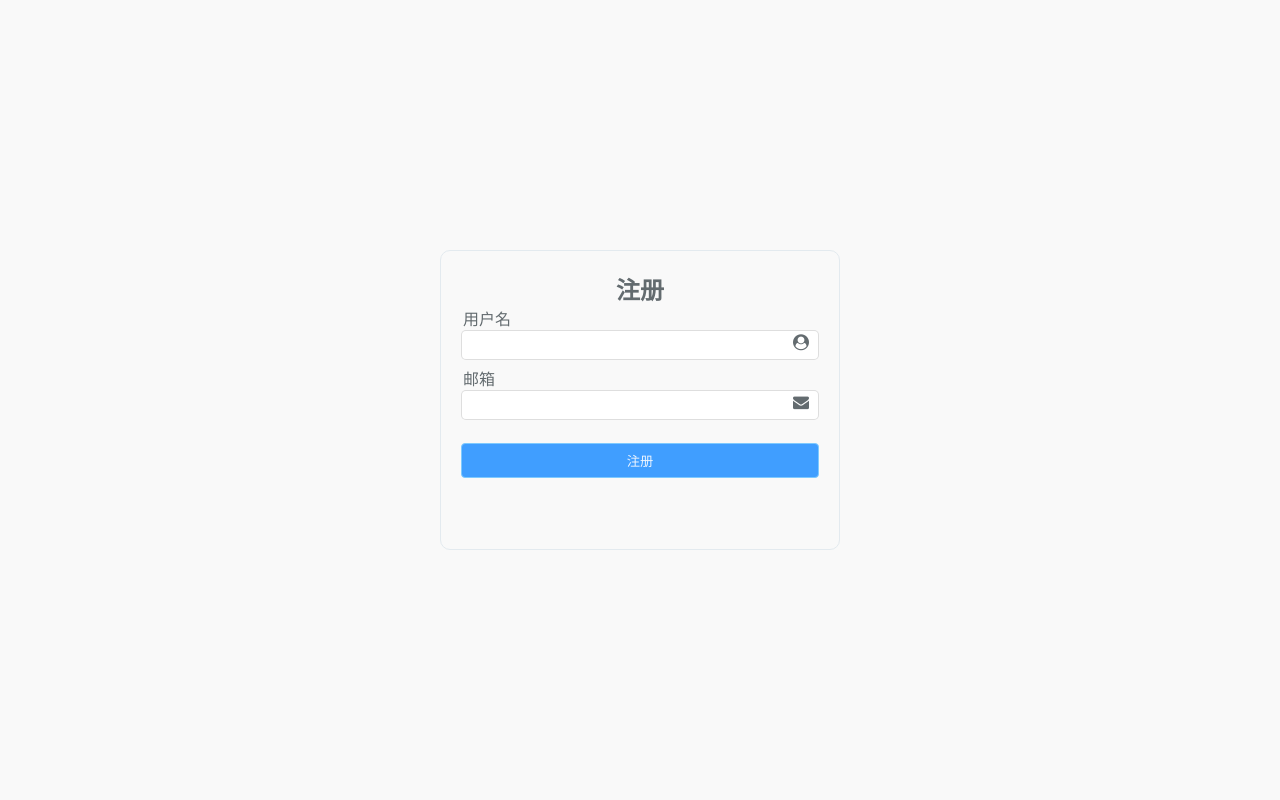
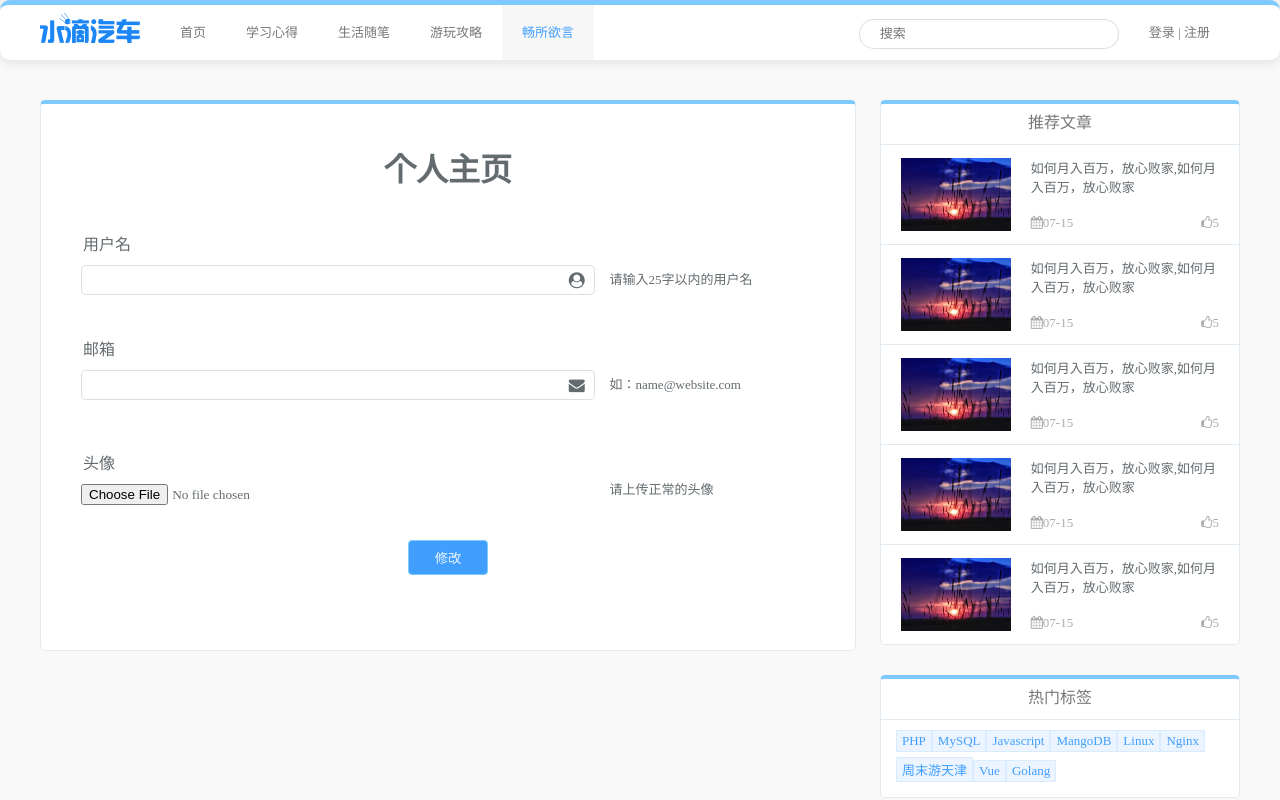
Before and after one commit to yuluoshifen/BlogFront, a Vue app: page /message in a window 1280 px wide. Built offline with nearby package versions, Linux system fonts and the light colour scheme.

Commit message:
Finish other pages

```diff
--- a/src/App.vue
+++ b/src/App.vue
@@ -1,11 +1,11 @@
 <template>
   <div id="app">
-    <Register/>
-    <!-- <Header/>
+    <Header/>
     <div class="content">
-      <router-view/>
+      <!-- <router-view/> -->
+      <User/>
       <Sidebar/>
-    </div> -->
+    </div>
   </div>
 </template>
 
@@ -14,6 +14,8 @@
 import Store from './storage'
 import Login from './view/login'
 import Register from './view/register'
+import User from './view/user'
+import Password from './view/password'
 import Header from './components/header'
 import Sidebar from './components/sidebar'
 export default {
@@ -55,6 +57,8 @@ export default {
   components: {
     Login,
     Register,
+    User,
+    Password,
     Header,
     Sidebar
   },
--- a/src/components/header.vue
+++ b/src/components/header.vue
@@ -24,6 +24,11 @@
             <router-link to="/message">畅所欲言</router-link>
           </li>
         </ul>
+        <div class="about_user">
+          <a>登录</a>
+          |
+          <a>注册</a>
+        </div>
         <div class="search">
           <input type="text" placeholder="搜索">
         </div>
--- a/src/style/comment.scss
+++ b/src/style/comment.scss
@@ -21,19 +21,22 @@
             font-size: 13px;
             .i_c_user {
                 float: left;
+                margin-right: 10px;
                 a {
-                    // display: inline-block;
-                    margin-right: 10px;
                     float: left;
                 }
                 img {
                     width: 30px;
                     height: 30px;
+                    margin-right: 10px;
                     border-radius: 4px;
                 }
                 .i_c_name {
                     font-size: 13px;
                     color: #777;
+                }
+                .i_c_user_text {
+                    font-size: 12px;
                 }
             }
             .i_c_time {
--- a/src/style/header.scss
+++ b/src/style/header.scss
@@ -52,4 +52,18 @@ nav {
       outline:none;
     }
   }
+  .about_user {
+    float: right;
+    margin: 0 30px;
+    font-size: 13px;
+    font-weight: 400;
+    text-decoration: none;
+    color: #777;
+    a {
+      cursor: pointer;
+    }
+    a:hover {
+      color: #409eff;
+    }
+  }
 }
--- a/src/style/index.scss
+++ b/src/style/index.scss
@@ -77,4 +77,6 @@ header {
 @import "./article.scss";
 @import "./bread.scss";
 @import "./info.scss";
+@import "./message.scss";
+@import "./user.scss";
 @import "./comment.scss";
--- a/src/style/login.scss
+++ b/src/style/login.scss
@@ -1,4 +1,9 @@
 .login {
+    width: 100%;
+    height: 100%;
+    position:fixed;
+    background: rgba(0,0,0,0.5);
+    .login_inside {
         width: 400px;
         height: 300px;
         padding: 20px;
@@ -12,6 +17,7 @@
         -o-transform: translate(-50%, -50%);
         border-radius: 10px;
         border: 1px solid #e3eaef;
+        background: #fff;
         .l_login_text {
             display: flex;
             align-items: center;
@@ -61,3 +67,4 @@
             }
         }
     }
+}
--- /dev/null
+++ b/src/style/message.scss
@@ -0,0 +1,33 @@
+.message {
+    width: 68%;
+    float: left;
+    padding: 0 40px;
+    border: 1px solid #e3eaef;
+    border-top: 4px solid $theme-color;
+    border-radius: 5px;
+    background: #fff;
+    .do_comment {
+        height: 135px;
+        margin-top: 40px;
+        textarea {
+            width: 100%;
+            height: 100px;
+            padding: 10px;
+            line-height: 22px;
+            color: #636b6f;
+            border: 1px solid rgba(34,36,38,0.15);
+            border-radius: 5px;
+        }
+        #comment {
+            cursor: pointer;
+            width: 60px;
+            height: 30px;
+            float: right;
+            font-size: 15px;
+            border-radius: 4px;
+            border: 1px solid #7ecaff;
+            color: #ecf5ff;
+            background-color: #409eff;
+        }
+    }
+}
--- /dev/null
+++ b/src/style/user.scss
@@ -0,0 +1,67 @@
+.user {
+    width: 68%;
+    float: left;
+    padding: 40px;
+    border: 1px solid #e3eaef;
+    border-top: 4px solid $theme-color;
+    border-radius: 5px;
+    background: #fff;
+    h1 {
+        text-align: center;
+    }
+    .u_module {
+        width: 100%;
+        height: 105px;
+        display: flex;
+        justify-content: space-between;
+        align-items: flex-end;
+        .u_item {
+            width: 70%;
+            float: left;
+            position: relative;
+            label {
+                width: 30px;
+                height: 20px;
+                margin-left: 2px;
+            }
+            .fill_all {
+                margin-top: 10px;
+            }
+            .fill {
+                width: 100%;
+                height: 30px;
+                padding: 5px;
+                border: 1px solid rgba(34,36,38,0.15);
+                border-radius: 5px;
+            }
+            i {
+                position: absolute;
+                right: 10px;
+                bottom: 7px;
+            }
+        }
+        .u_tip {
+            width: 28%;
+            float: right;
+            height: 30px;
+            line-height: 30px;
+            font-size: 13px;
+        }
+    }
+    .u_button {
+        width: 100%;
+        height: 105px;
+        display: flex;
+        justify-content: center;
+        align-items: center;
+        button {
+            cursor: pointer;
+            width: 80px;
+            height: 35px;
+            border-radius: 4px;
+            border: 1px solid #7ecaff;
+            color: #ecf5ff;
+            background-color: #409eff;
+        }
+    }
+}
--- a/src/view/comment.vue
+++ b/src/view/comment.vue
@@ -26,6 +26,27 @@
             <div class="i_c_info">
                 <div class="i_c_user">
                     <a href="#"><img src="../image/avatar.jpg" alt=""></a>
+                    <a href="#" class="i_c_name">我是大魔王：</a>
+                </div>
+                <div class="i_c_time">2017-07-15 15:38:28</div>
+                <div class="clear"></div>
+            </div>
+            <div class="i_c_content">在 Python 中，一般情况下我们可能直接用自带的 logging 模块来记录日志，包括我之前的时候也是一样。在使用时我们需要配置一些 Handler、Formatter 来进行一些处理，比如把日志输出到不同的位置，或者设置一个不同的输出格式，或者设置日志分块和备份。或者设置日志分块和备份或者设置日志分块和备份或者设置日志分块和备份</div>
+            <div class="i_c_detail">
+                <div class="i_c_trample"><i class="fa fa-thumbs-o-down"></i>1</div>
+                <div class="i_c_praise"><i class="fa fa-thumbs-o-up"></i>5</div>
+                <div class="i_c_reply">回复</div>
+            </div>
+            <div class="clear"></div>
+        </div>
+        <div class="i_c_son_item">
+            <div class="i_c_info">
+                <div class="i_c_user">
+                    <a href="#"><img src="../image/avatar.jpg" alt=""></a>
+                    <a href="#" class="i_c_name">我是小魔王</a>
+                </div>
+                <div class="i_c_user"><span class="i_c_user_text">回复</span></div>
+                <div class="i_c_user">
                     <a href="#" class="i_c_name">我是大魔王：</a>
                 </div>
                 <div class="i_c_time">2017-07-15 15:38:28</div>
--- a/src/view/login.vue
+++ b/src/view/login.vue
@@ -1,12 +1,13 @@
 <template>
   <div class="login">
+    <div class="login_inside">
       <div class="l_login_text">
         <h2>登录</h2>
       </div>
       <form action="">
           <div class="l_module">
               <label for="email">邮箱</label>
-            <div><i class="fa fa-user-circle"></i><input type="email"></div>
+              <div><i class="fa fa-envelope"></i><input type="email"></div>
           </div>
           <div class="l_module">
               <label for="password">密码</label>
@@ -22,6 +23,7 @@
           <a href="#">立即注册</a>
       </div>
     </div>
+  </div>
 </template>
 
 <script>
--- /dev/null
+++ b/src/view/password.vue
@@ -0,0 +1,31 @@
+<template>
+  <div class="user">
+    <h1>修改密码</h1>
+    <div class="u_module">
+        <div class="u_item">
+            <label for="password">密码</label>
+            <div class="fill_all"><i class="fa fa-key"></i><input type="password" class="fill"></div>
+        </div>
+        <div class="u_tip">请输入长度不超过16的密码</div>
+    </div>
+    <div class="u_module">
+        <div class="u_item">
+            <label for="comfirm_password">确认密码</label>
+            <div class="fill_all"><i class="fa fa-key"></i><input type="password" class="fill"></div>
+        </div>
+        <div class="u_tip">请再次输入上面的密码</div>
+    </div>
+    <div class="u_button">
+        <button>修改</button>
+    </div>
+  </div>
+</template>
+
+<script>
+export default {
+  name: 'Password',
+//   components: {
+//     Article
+//   }
+}
+</script>
--- /dev/null
+++ b/src/view/user.vue
@@ -0,0 +1,38 @@
+<template>
+  <div class="user">
+    <h1>个人主页</h1>
+    <div class="u_module">
+        <div class="u_item">
+            <label for="text">用户名</label>
+            <div class="fill_all"><i class="fa fa-user-circle"></i><input type="text" class="fill"></div>
+        </div>
+        <div class="u_tip">请输入25字以内的用户名</div>
+    </div>
+    <div class="u_module">
+        <div class="u_item">
+            <label for="email">邮箱</label>
+            <div class="fill_all"><i class="fa fa-envelope"></i><input type="email" class="fill"></div>
+        </div>
+        <div class="u_tip">如：name@website.com</div>
+    </div>
+    <div class="u_module">
+        <div class="u_item">
+            <label for="avatar">头像</label>
+            <div class="fill_all"><input type="file"></div>
+        </div>
+        <div class="u_tip">请上传正常的头像</div>
+    </div>
+    <div class="u_button">
+        <button>修改</button>
+    </div>
+  </div>
+</template>
+
+<script>
+export default {
+  name: 'User',
+//   components: {
+//     Article
+//   }
+}
+</script>
```
Lines whose indentation alone changed are shown as unchanged.
